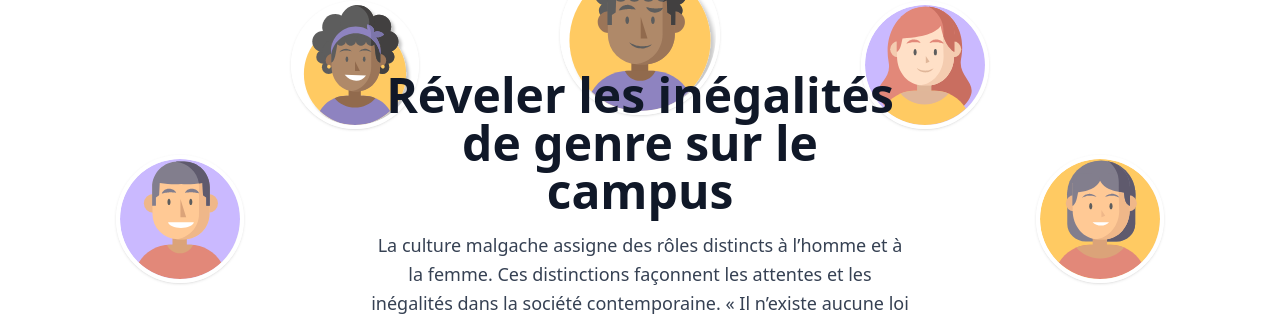
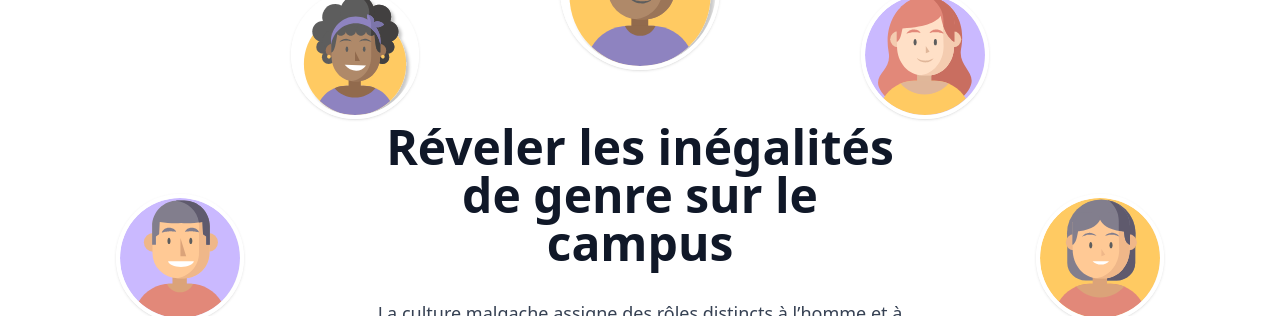
Before and after one commit to heritianarafidimanantsoa/CARTOGENRE, a Vue app: page /home in a window 1280 px wide. Shown: the part 827-1143 px from the top of the page. Built offline with nearby package versions, Linux system fonts and the light colour scheme.

Commit message:
Update Homepage

```diff
--- a/src/view/homePage.vue
+++ b/src/view/homePage.vue
@@ -26,7 +26,7 @@ const services = [
 
 <template>
   <!-- HERO avec background image -->
-  <section class="relative w-full h-[639px]">
+  <section class="relative w-full h-[639px] ">
     <video
       autoplay
       muted
@@ -71,11 +71,11 @@ const services = [
 
   <!-- SUJET DE GENRE -->
   <section
-    class="h-[639px] bg-white flex items-center justify-center text-center px-4"
+    class="h-[639px] bg-white flex items-center justify-center text-center px-4 mb-10 mt-8"
   >
     <div class="w-full flex flex-col items-center relative">
       <!-- Avatars en demi-arc avec hauteur définie -->
-      <div class="relative w-full h-[440px] mb-0">
+      <div class="relative w-full h-[400px] sm:h-[440px] md:h-[500px] lg:h-[540px] xl:h-[580px] mb-0">
         <!-- Gauche bas -->
         <img
           src="@/assets/img/avatar1.svg"
@@ -107,7 +107,7 @@ const services = [
       <div
         class="absolute top-[70%] left-1/2 transform -translate-x-1/2 -translate-y-1/2 text-center z-20 px-4 max-w-xl"
       >
-        <h1 class="text-3xl md:text-5xl font-bold text-gray-900 mb-4">
+        <h1 class="text-3xl md:text-5xl font-bold text-gray-900 mb-8">
           Réveler les inégalités de genre sur le campus
         </h1>
         <p
@@ -138,7 +138,7 @@ const services = [
   <!-- POINTS D'INTÉRÊT -->
   <section
     id="Service"
-    class="h-[639px] bg-gray-50 flex flex-col justify-center"
+    class="h-[639px] bg-gray-50 flex flex-col justify-center px-4 mb-0"
   >
     <div class="container mx-auto px-4">
       <div class="text-center mb-12">
```
